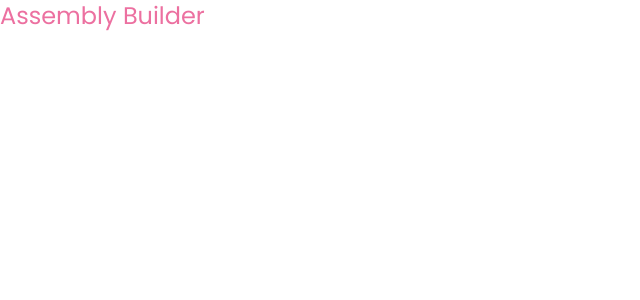
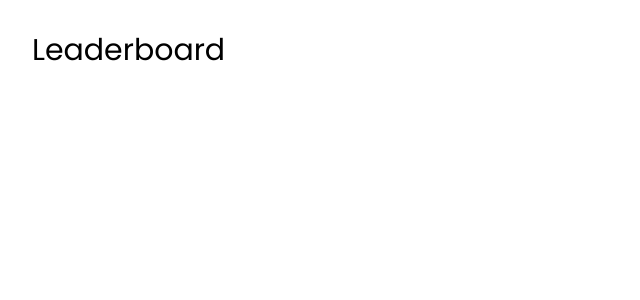
Before and after one commit to FabianSyber/AssemblyBuilder, a Vue app: page /leaderboard in a window 1280 px wide. Shown: the top 300 px of the page, without its empty margins (0-640 px from the left). Built offline with nearby package versions, Linux system fonts and the light colour scheme.

Commit message:
feat: add Vue Router with 4 page stubs

```diff
--- a/src/App.vue
+++ b/src/App.vue
@@ -1,3 +1,3 @@
 <template>
-  <h1 class="font-heading text-2xl text-pastel-rose">Assembly Builder</h1>
+  <RouterView />
 </template>
--- /dev/null
+++ b/src/app/pages/BuilderPage.vue
@@ -0,0 +1 @@
+<template><div class="p-8"><h1 class="font-heading text-3xl">Builder</h1></div></template>
--- /dev/null
+++ b/src/app/pages/HomePage.vue
@@ -0,0 +1 @@
+<template><div class="p-8"><h1 class="font-heading text-3xl">Home</h1></div></template>
--- /dev/null
+++ b/src/app/pages/LeaderboardPage.vue
@@ -0,0 +1 @@
+<template><div class="p-8"><h1 class="font-heading text-3xl">Leaderboard</h1></div></template>
--- /dev/null
+++ b/src/app/pages/MyAssembliesPage.vue
@@ -0,0 +1 @@
+<template><div class="p-8"><h1 class="font-heading text-3xl">My Assemblies</h1></div></template>
--- a/src/main.ts
+++ b/src/main.ts
@@ -1,5 +1,6 @@
 import { createApp } from 'vue'
 import App from './App.vue'
+import { router } from './app/router'
 import './styles/main.css'
 
-createApp(App).mount('#app')
+createApp(App).use(router).mount('#app')
--- a/tsconfig.app.json
+++ b/tsconfig.app.json
@@ -2,7 +2,7 @@
   "extends": "@vue/tsconfig/tsconfig.dom.json",
   "compilerOptions": {
     "tsBuildInfoFile": "./node_modules/.tmp/tsconfig.app.tsbuildinfo",
-    "types": ["vite/client"],
+    "types": ["vite/client", "vitest/globals"],
 
     /* Linting */
     "strict": true,
```
Also changed, not shown: package.json (+13 -12 lines), src/app/router.ts (added, +13 -0 lines), 1 other file (tests, documents, lock files or other folders).
